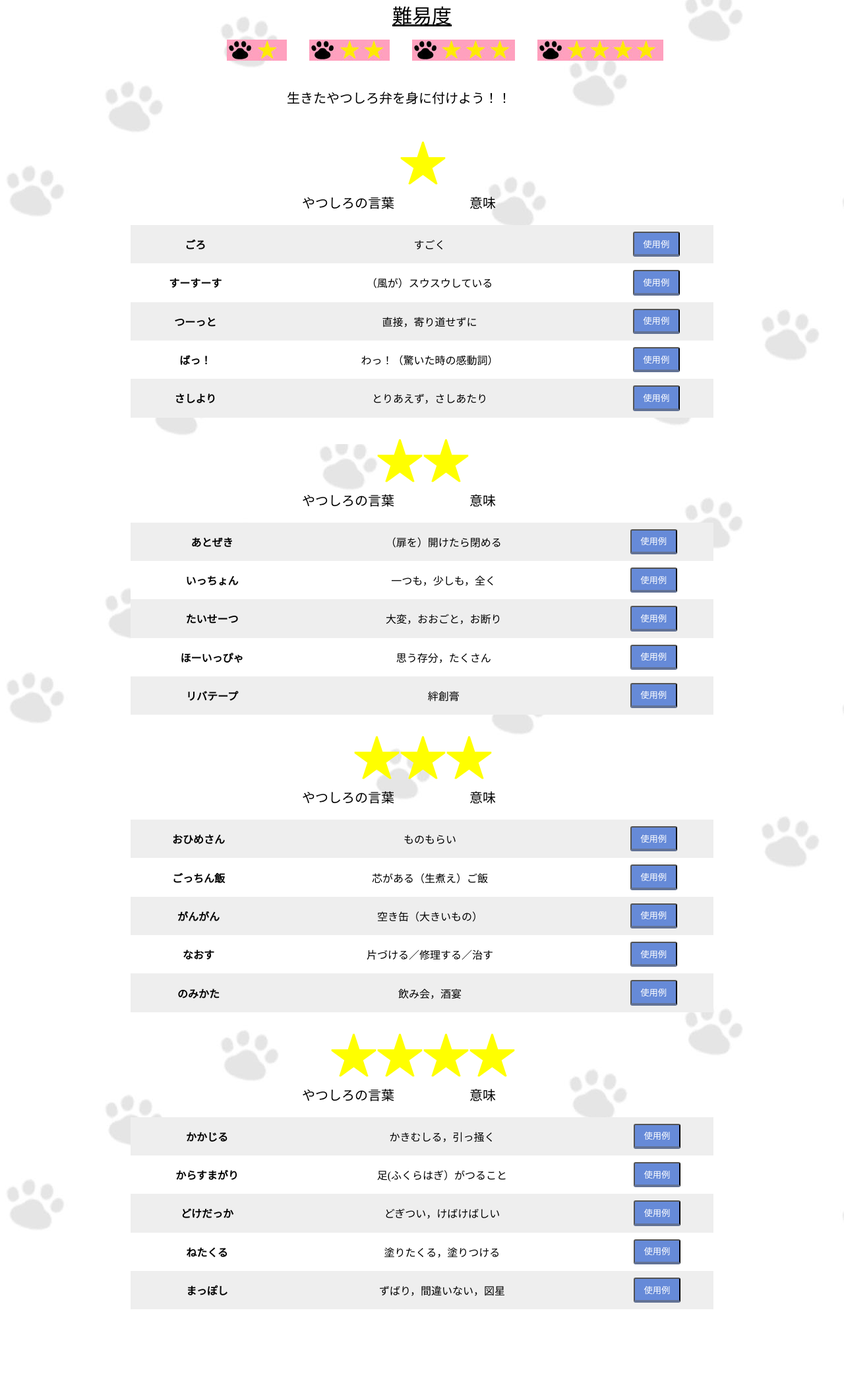
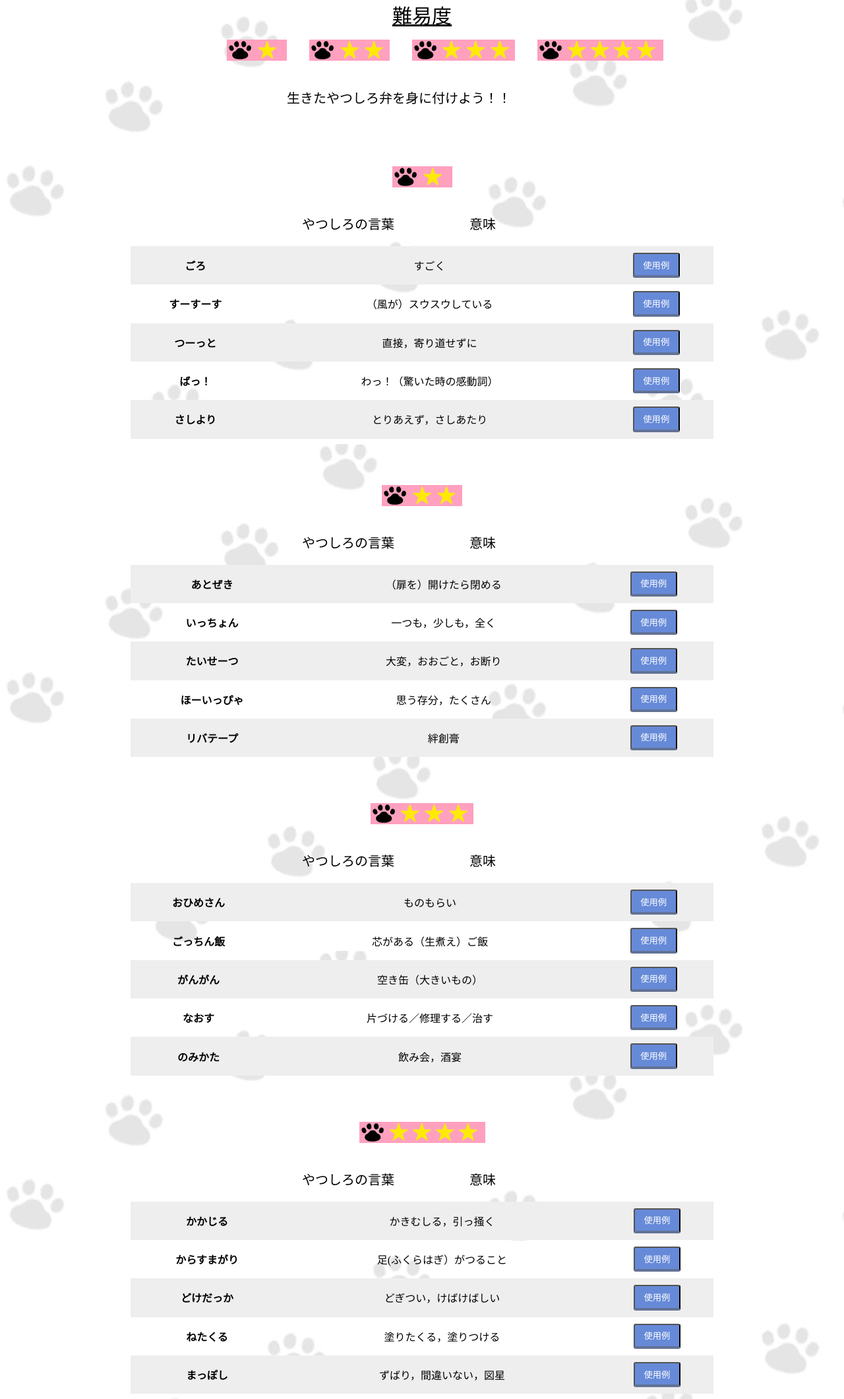
Before and after one commit to kaaa43246y/sotsugyouseisaku, a Flask app: page /index in a window 1280 px wide. Shown: the part 95-2215 px from the top of the page at 66% size. Before the commit the page ends 2079 px from the top, so only its background shows below. Run offline with Flask 2, Linux system fonts and the light colour scheme; data comes from the database, SQL or seed files in the repository; some libraries are stand-ins or nearby versions.

Commit message:
h1 変更

```diff
--- a/static/css/style_sp.css
+++ b/static/css/style_sp.css
@@ -41,7 +41,6 @@ ul a{
 }
 
 #sec1 .flex p{
-    text-align: center;
     font-size: 20px;
     display: inline-flex;
     padding-left: 20px;
@@ -193,13 +192,6 @@ ul a{
     background-color: #eee
   }
 
-  table tr:nth-child(even){
-    background-color:white
-  }
-
-
-
-
 /* ボタン */
 
   button {
--- a/templates/index.html
+++ b/templates/index.html
@@ -32,7 +32,7 @@
         <section id="sec1">
             <div class="flex">
                 <p>生きたやつしろ弁を身に付けよう！！</p>
-                <h1>★</h1>
+                <h1><img src="../static/img/難易度1.jpg" alt="難易度1"></h1>
 
                 <p>やつしろの言葉</p>
                 <p>意味</p>
@@ -119,7 +119,7 @@
 
         <section id="sec2">
             <div class="flex">
-                <h1>★★</h1>
+                <h1><img src="../static/img/難易度2.jpg" alt="難易度2"></h1>
                 <p>やつしろの言葉</p>
                 <p>意味</p>
             </div>
@@ -202,7 +202,7 @@
 
            <section id="sec3">
                 <div class="flex">
-                    <h1>★★★</h1>
+                    <h1><img src="../static/img/難易度3.jpg" alt="難易度3"></h1>
                     <p>やつしろの言葉</p>
                     <p>意味</p>
                 </div>
@@ -284,7 +284,7 @@
 
            <section id="sec4">
                 <div class="flex">
-                    <h1>★★★★</h1>
+                    <h1><img src="../static/img/難易度4.jpg" alt="難易度4"></h1>
                     <p>やつしろの言葉</p>
                     <p>意味</p>
                 </div>
```
